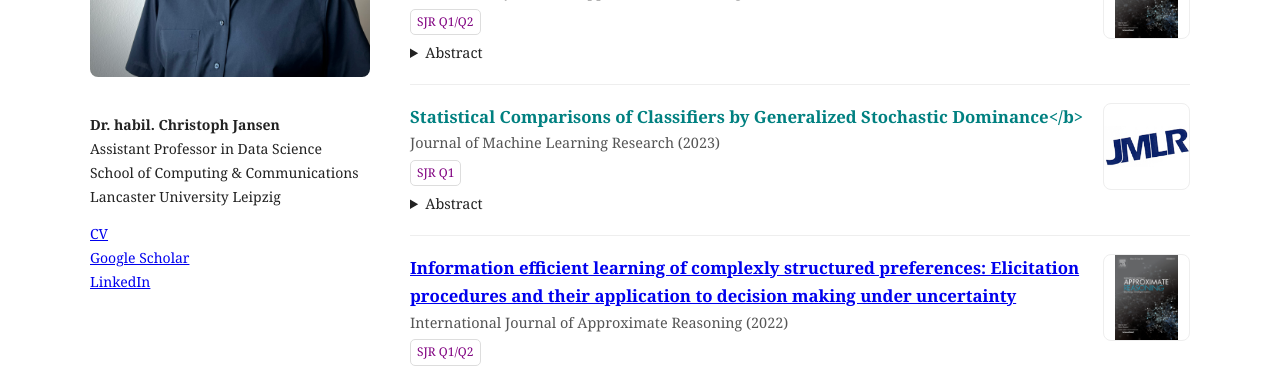
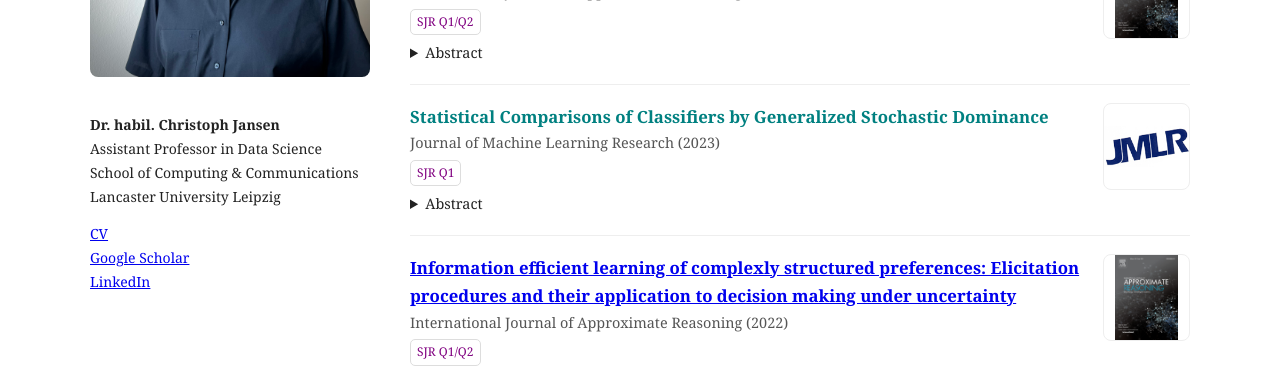
Before and after one commit to jansenc/jansenc.github.io, a Jekyll site: the page built from publications/index.md, in a window 1280 px wide and 900 px high. Shown: the part 360-728 px from the top of the window. Built offline with Jekyll 4.4.1, drawn with Linux system fonts in a browser that asks for light colours.

Commit message:
Update index.md

```diff
--- a/publications/index.md
+++ b/publications/index.md
@@ -100,8 +100,7 @@ function filterPubs(type) {
 
 <div class="pub journal">
   <div class="pub-left">
-    <div class="pub-title"><b>
-  <a href="https://doi.org/10.1016/j.ijar.2024.109166" class="paper-link">Comparing Machine Learning Algorithms by Union-Free Generic Depth</a></b></div>
+    <div class="pub-title"><b><a href="https://doi.org/10.1016/j.ijar.2024.109166" class="paper-link">Comparing Machine Learning Algorithms by Union-Free Generic Depth</a></b></div>
     <div class="pub-meta">International Journal of Approximate Reasoning (2024)</div>
     <span class="tag">SJR Q1/Q2</span>
 
@@ -114,7 +113,7 @@ function filterPubs(type) {
 
 <div class="pub journal">
   <div class="pub-left">
-    <div class="pub-title"><a href="https://jmlr.org/papers/v24/22-0902.html" class="paper-link">Statistical Comparisons of Classifiers by Generalized Stochastic Dominance</a></b></div>
+    <div class="pub-title"><b><a href="https://jmlr.org/papers/v24/22-0902.html" class="paper-link">Statistical Comparisons of Classifiers by Generalized Stochastic Dominance</a></b></div>
     <div class="pub-meta">Journal of Machine Learning Research (2023)</div>
     <span class="tag">SJR Q1</span>
 
@@ -127,7 +126,7 @@ function filterPubs(type) {
 
 <div class="pub journal">
   <div class="pub-left">
-    <div class="pub-title"> <a href="https://doi.org/10.1016/j.ijar.2022.01.016">Information efficient learning of complexly structured preferences: Elicitation procedures and their application to decision making under uncertainty</a><br></div>
+    <div class="pub-title"><b><a href="https://doi.org/10.1016/j.ijar.2022.01.016">Information efficient learning of complexly structured preferences: Elicitation procedures and their application to decision making under uncertainty</a></b></div>
     <div class="pub-meta">International Journal of Approximate Reasoning (2022)</div>
     <span class="tag">SJR Q1/Q2</span>
 
```
